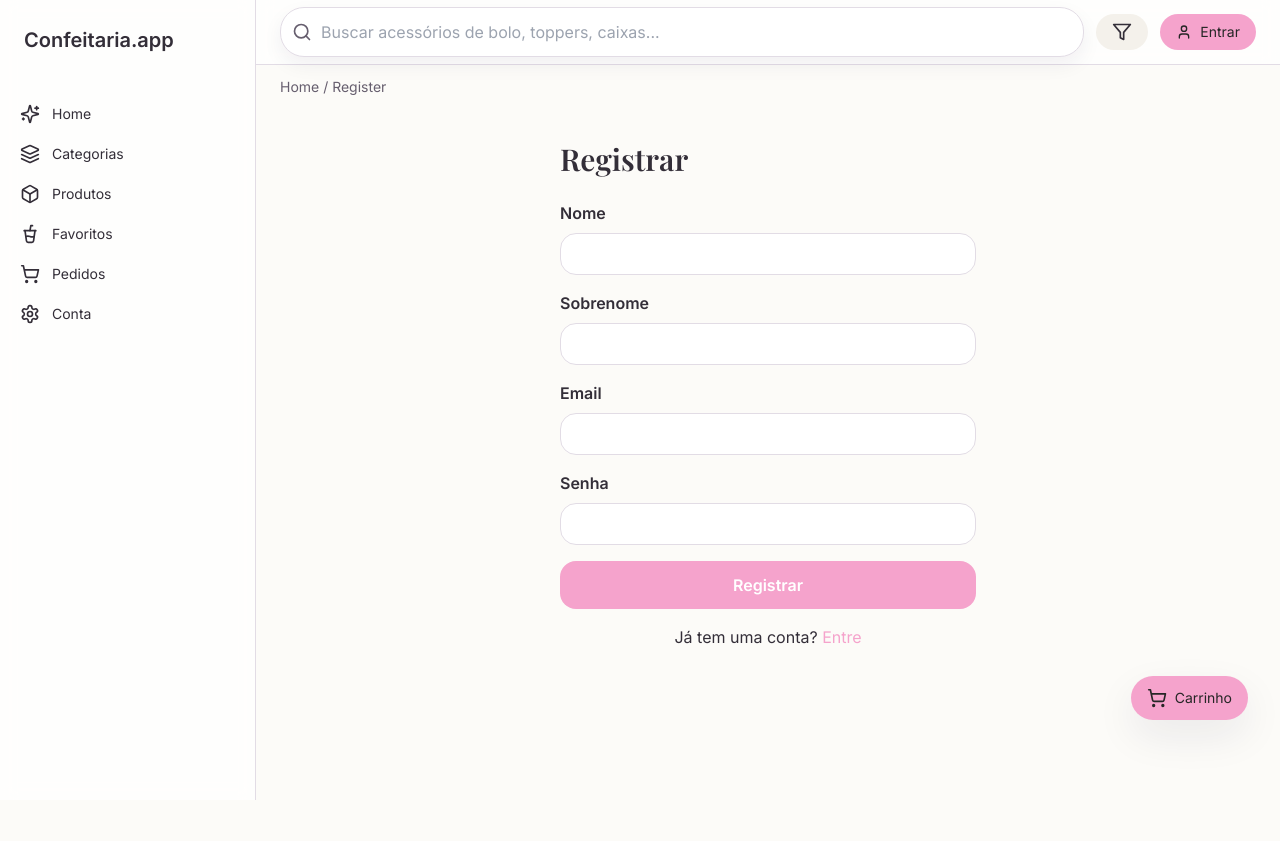
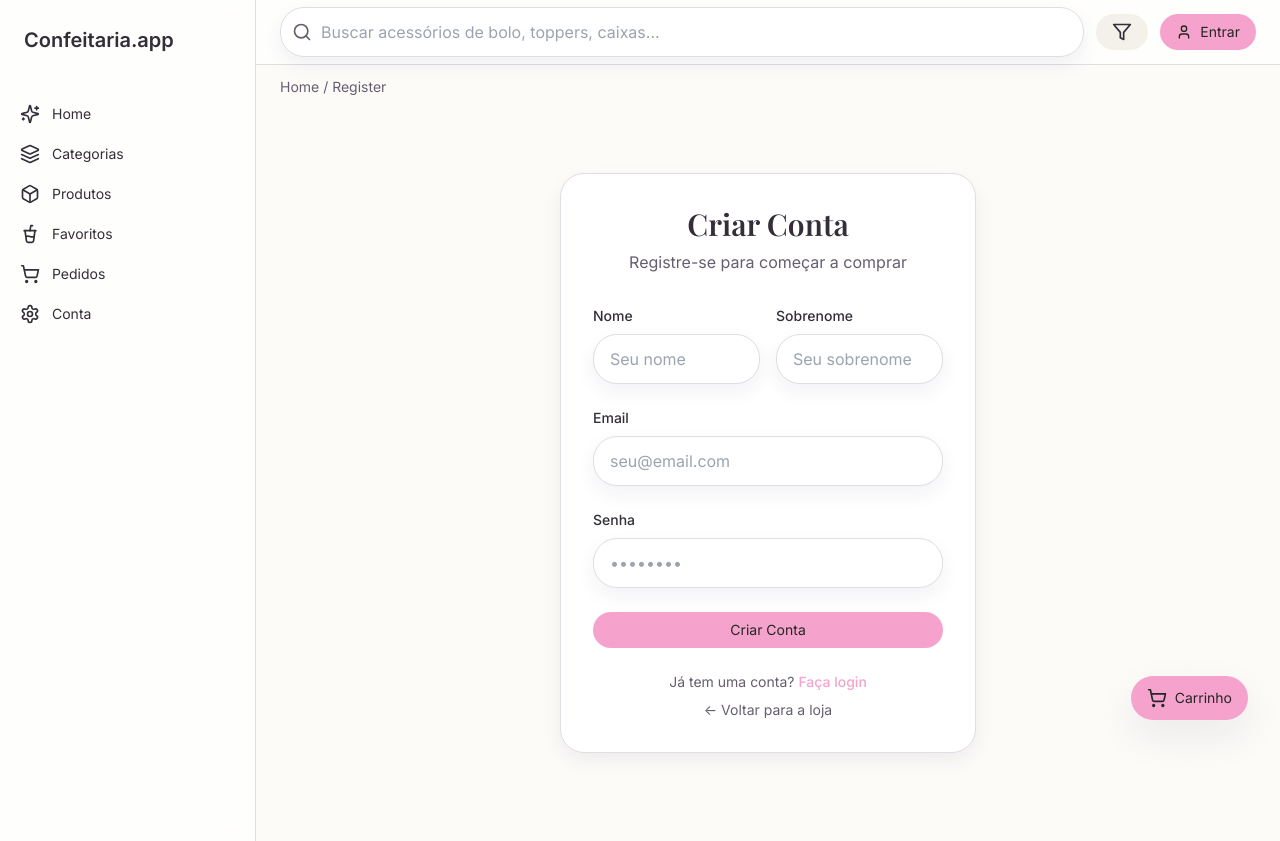
Before and after one commit to davescript/loja-mae, a React (Vite) app: page /register in a window 1280 px wide. Before the commit the page ends 800 px from the top, so only its background shows below. Built offline with nearby package versions, Linux system fonts and the light colour scheme; no server answers.

Commit message:
Improve register page styling to match login page design

```diff
--- a/frontend/storefront/pages/register.tsx
+++ b/frontend/storefront/pages/register.tsx
@@ -33,60 +33,101 @@ export default function RegisterPage() {
   };
 
   return (
-    <div className="container mx-auto px-4 py-8 max-w-md">
-      <h1 className="text-3xl font-bold mb-6">Registrar</h1>
-      <form onSubmit={handleSubmit} className="space-y-4">
-        {error && <div className="bg-red-100 text-red-700 p-3 rounded">{error}</div>}
+    <div className="container mx-auto px-4 py-16 max-w-md">
+      <div className="card p-8">
+        <h1 className="text-3xl font-heading font-bold mb-2 text-center">Criar Conta</h1>
+        <p className="text-muted-foreground text-center mb-8">Registre-se para começar a comprar</p>
+
+        <form onSubmit={handleSubmit} className="space-y-6">
+          {error && (
+            <div className="bg-red-100 text-red-700 p-4 rounded-lg border border-red-200">
+              {error}
+            </div>
+          )}
+
+          <div className="grid grid-cols-2 gap-4">
             <div>
-          <label className="block font-semibold mb-2">Nome</label>
+              <label htmlFor="firstName" className="block text-sm font-medium mb-2">
+                Nome
+              </label>
               <input
+                id="firstName"
                 type="text"
                 value={firstName}
                 onChange={(e) => setFirstName(e.target.value)}
-            className="w-full px-4 py-2 border rounded-lg"
+                className="input w-full"
+                placeholder="Seu nome"
               />
             </div>
             <div>
-          <label className="block font-semibold mb-2">Sobrenome</label>
+              <label htmlFor="lastName" className="block text-sm font-medium mb-2">
+                Sobrenome
+              </label>
               <input
+                id="lastName"
                 type="text"
                 value={lastName}
                 onChange={(e) => setLastName(e.target.value)}
-            className="w-full px-4 py-2 border rounded-lg"
+                className="input w-full"
+                placeholder="Seu sobrenome"
               />
             </div>
+          </div>
+
           <div>
-          <label className="block font-semibold mb-2">Email</label>
+            <label htmlFor="email" className="block text-sm font-medium mb-2">
+              Email
+            </label>
             <input
+              id="email"
               type="email"
               value={email}
               onChange={(e) => setEmail(e.target.value)}
               required
-            className="w-full px-4 py-2 border rounded-lg"
+              className="input w-full"
+              placeholder="seu@email.com"
             />
           </div>
+
           <div>
-          <label className="block font-semibold mb-2">Senha</label>
+            <label htmlFor="password" className="block text-sm font-medium mb-2">
+              Senha
+            </label>
             <input
+              id="password"
               type="password"
               value={password}
               onChange={(e) => setPassword(e.target.value)}
               required
               minLength={8}
-            className="w-full px-4 py-2 border rounded-lg"
+              className="input w-full"
+              placeholder="••••••••"
             />
           </div>
+
           <button
             type="submit"
             disabled={isRegistering}
-          className="w-full bg-primary text-white py-3 rounded-lg font-semibold hover:bg-primary/90 disabled:opacity-50"
+            className="btn btn-primary w-full"
           >
-          {isRegistering ? 'Registrando...' : 'Registrar'}
+            {isRegistering ? 'Registrando...' : 'Criar Conta'}
           </button>
         </form>
-      <p className="mt-4 text-center">
-        Já tem uma conta? <Link to="/login" className="text-primary hover:underline">Entre</Link>
+
+        <div className="mt-6 text-center space-y-2">
+          <p className="text-sm text-muted-foreground">
+            Já tem uma conta?{' '}
+            <Link to="/login" className="text-primary hover:underline font-medium">
+              Faça login
+            </Link>
           </p>
+          <p className="text-sm">
+            <Link to="/" className="text-muted-foreground hover:text-primary">
+              ← Voltar para a loja
+            </Link>
+          </p>
+        </div>
+      </div>
     </div>
   );
 }
```
Lines whose indentation alone changed are shown as unchanged.
